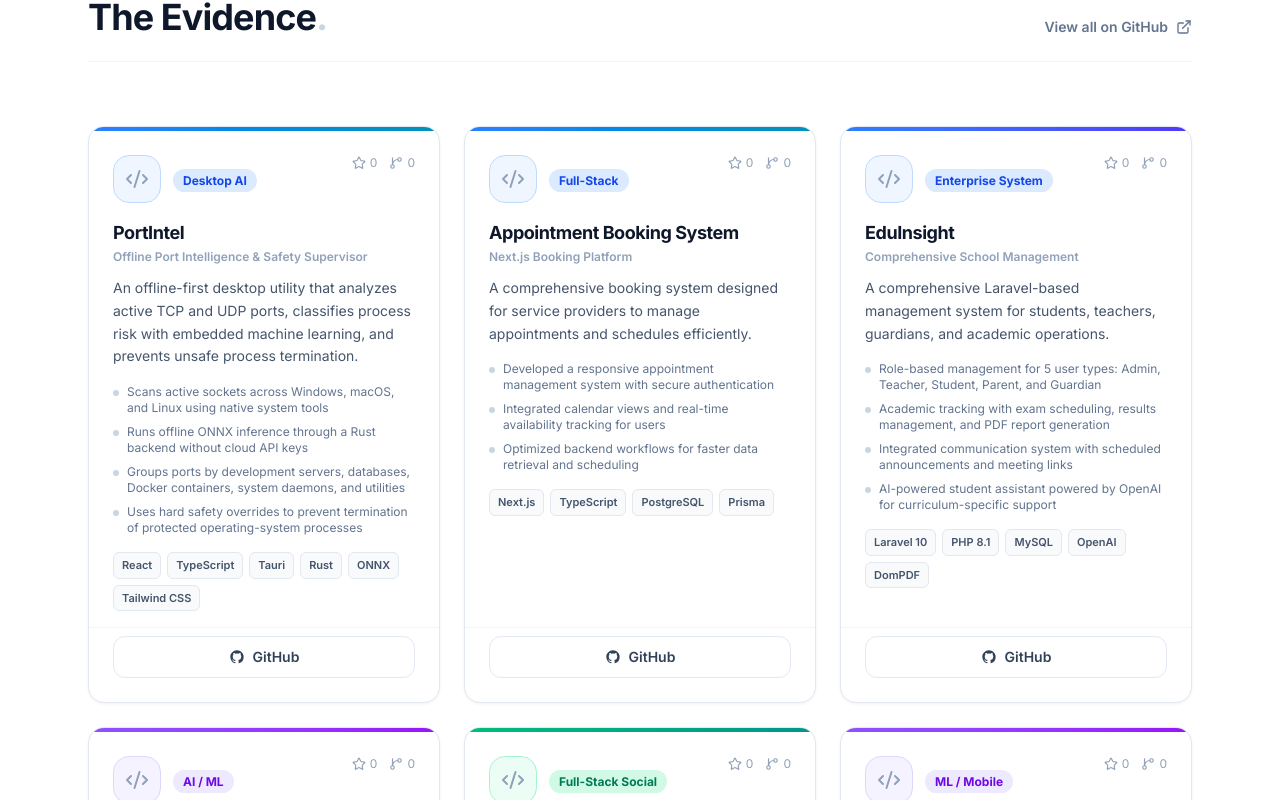
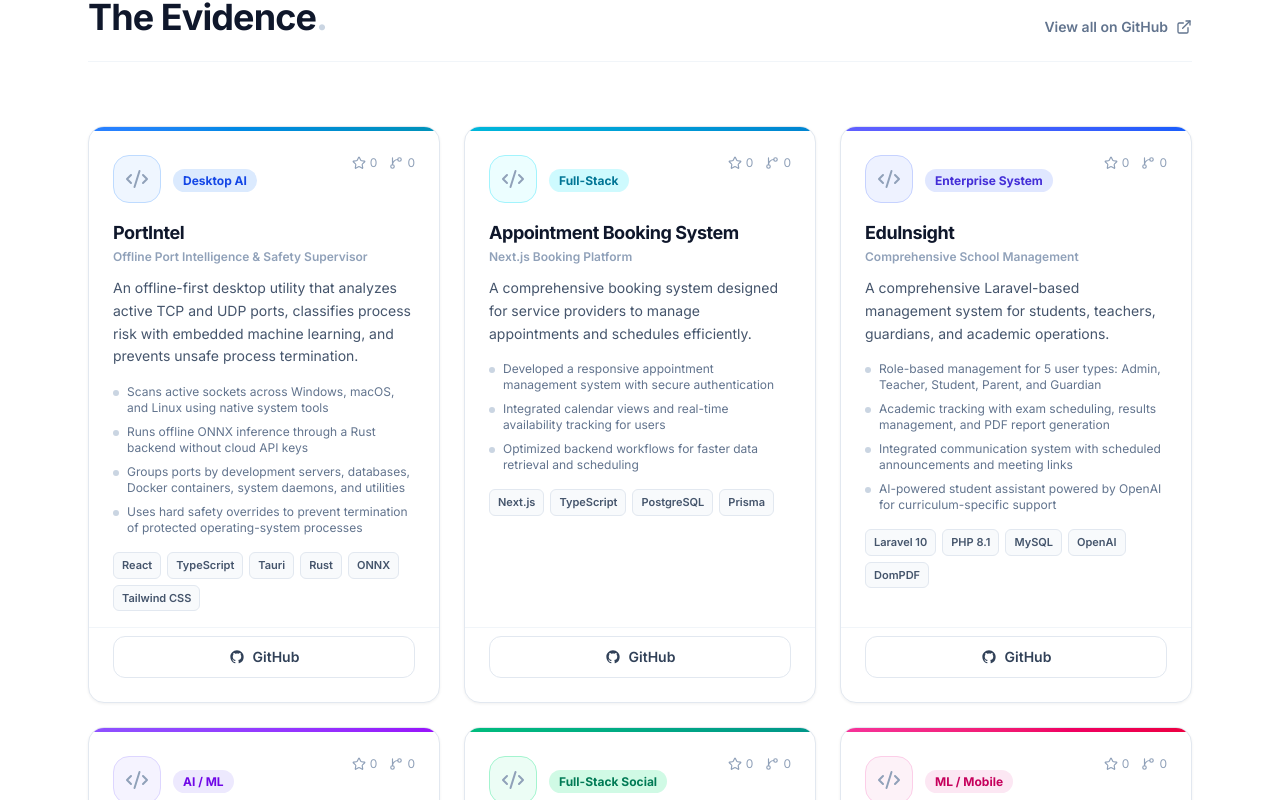
Before and after one commit to Laksopan23/laksopan, a React (Vite) app: page / in a window 1280 px wide. Shown: the part 5420-6220 px from the top of the page. Built offline with nearby package versions, Linux system fonts and the light colour scheme; no server answers.

Commit message:
style: distinguish featured project colors

```diff
--- a/src/components/Projects.tsx
+++ b/src/components/Projects.tsx
@@ -14,6 +14,11 @@ const highlightColorMap: Record<string, string> = {
   violet: 'bg-violet-100 text-violet-700',
   blue: 'bg-blue-100 text-blue-700',
   emerald: 'bg-emerald-100 text-emerald-700',
+  cyan: 'bg-cyan-100 text-cyan-700',
+  indigo: 'bg-indigo-100 text-indigo-700',
+  pink: 'bg-pink-100 text-pink-700',
+  rose: 'bg-rose-100 text-rose-700',
+  amber: 'bg-amber-100 text-amber-700',
 };
 
 function ProjectCard({ project, index, inView }: { project: typeof projects[0]; index: number; inView: boolean }) {
--- a/src/data/portfolio.ts
+++ b/src/data/portfolio.ts
@@ -121,7 +121,7 @@ export const projects: Project[] = [
       'A high-reliability safety application that utilizes on-device ML to monitor for distress signals and trigger instant emergency assistance.',
     tags: ['Flutter', 'Dart', 'TensorFlow Lite', 'Machine Learning', 'Android Services'],
     highlight: 'ML / Mobile',
-    highlightColor: 'violet',
+    highlightColor: 'pink',
     features: [
       'Monitors for screams or distress calls using on-device sound classification models',
       'Runs as a persistent Android Foreground Service to ensure protection even when locked',
@@ -132,8 +132,8 @@ export const projects: Project[] = [
     forks: 0,
     github: 'https://github.com/Laksopan23/proteqher-sos-listener',
     demo: '#',
-    accent: 'from-violet-500 to-purple-600',
-    accentLight: 'bg-violet-50 border-violet-200',
+    accent: 'from-pink-500 to-rose-600',
+    accentLight: 'bg-pink-50 border-pink-200',
   },
   {
     title: 'SkillZone',
@@ -163,7 +163,7 @@ export const projects: Project[] = [
       'A comprehensive Laravel-based management system for students, teachers, guardians, and academic operations.',
     tags: ['Laravel 10', 'PHP 8.1', 'MySQL', 'OpenAI', 'DomPDF'],
     highlight: 'Enterprise System',
-    highlightColor: 'blue',
+    highlightColor: 'indigo',
     features: [
       'Role-based management for 5 user types: Admin, Teacher, Student, Parent, and Guardian',
       'Academic tracking with exam scheduling, results management, and PDF report generation',
@@ -174,8 +174,8 @@ export const projects: Project[] = [
     forks: 0,
     github: 'https://github.com/Laksopan23/EduInsight',
     demo: '#',
-    accent: 'from-blue-500 to-indigo-600',
-    accentLight: 'bg-blue-50 border-blue-200',
+    accent: 'from-indigo-500 to-blue-600',
+    accentLight: 'bg-indigo-50 border-indigo-200',
   },
   {
     title: 'Appointment Booking System',
@@ -184,7 +184,7 @@ export const projects: Project[] = [
       'A comprehensive booking system designed for service providers to manage appointments and schedules efficiently.',
     tags: ['Next.js', 'TypeScript', 'PostgreSQL', 'Prisma'],
     highlight: 'Full-Stack',
-    highlightColor: 'blue',
+    highlightColor: 'cyan',
     features: [
       'Developed a responsive appointment management system with secure authentication',
       'Integrated calendar views and real-time availability tracking for users',
@@ -194,8 +194,8 @@ export const projects: Project[] = [
     forks: 0,
     github: 'https://github.com/Laksopan23/appointment-booking-system',
     demo: '#',
-    accent: 'from-blue-500 to-cyan-600',
-    accentLight: 'bg-blue-50 border-blue-200',
+    accent: 'from-cyan-500 to-sky-600',
+    accentLight: 'bg-cyan-50 border-cyan-200',
   },
   {
     title: 'Resume Matcher AI',
@@ -224,7 +224,7 @@ export const projects: Project[] = [
       'Deep learning models for detecting brain tumors from MRI scans using TensorFlow and established CNN architectures.',
     tags: ['TensorFlow', 'Keras', 'CNN', 'VGG19', 'InceptionV3', 'YOLOv11'],
     highlight: 'Deep Learning',
-    highlightColor: 'violet',
+    highlightColor: 'rose',
     features: [
       'Trained CNN models for high-accuracy medical image classification',
       'Automated preprocessing of MRI data for consistent inference',
@@ -234,8 +234,8 @@ export const projects: Project[] = [
     forks: 0,
     github: 'https://github.com/Laksopan23/Brain-Tumor-Detection-Models',
     demo: '#',
-    accent: 'from-purple-500 to-pink-600',
-    accentLight: 'bg-purple-50 border-purple-200',
+    accent: 'from-rose-500 to-red-600',
+    accentLight: 'bg-rose-50 border-rose-200',
   },
   {
     title: 'Bakery Management',
@@ -244,7 +244,7 @@ export const projects: Project[] = [
       'A Java and JSP application for managing bakery sales, inventory, and order processing with file-based persistence.',
     tags: ['Spring Boot', 'Java', 'JSP', 'File-Based Persistence'],
     highlight: 'Desktop App',
-    highlightColor: 'emerald',
+    highlightColor: 'amber',
     features: [
       'Full inventory and order management system for daily operations',
       'Automated sales report generation and revenue tracking',
```
